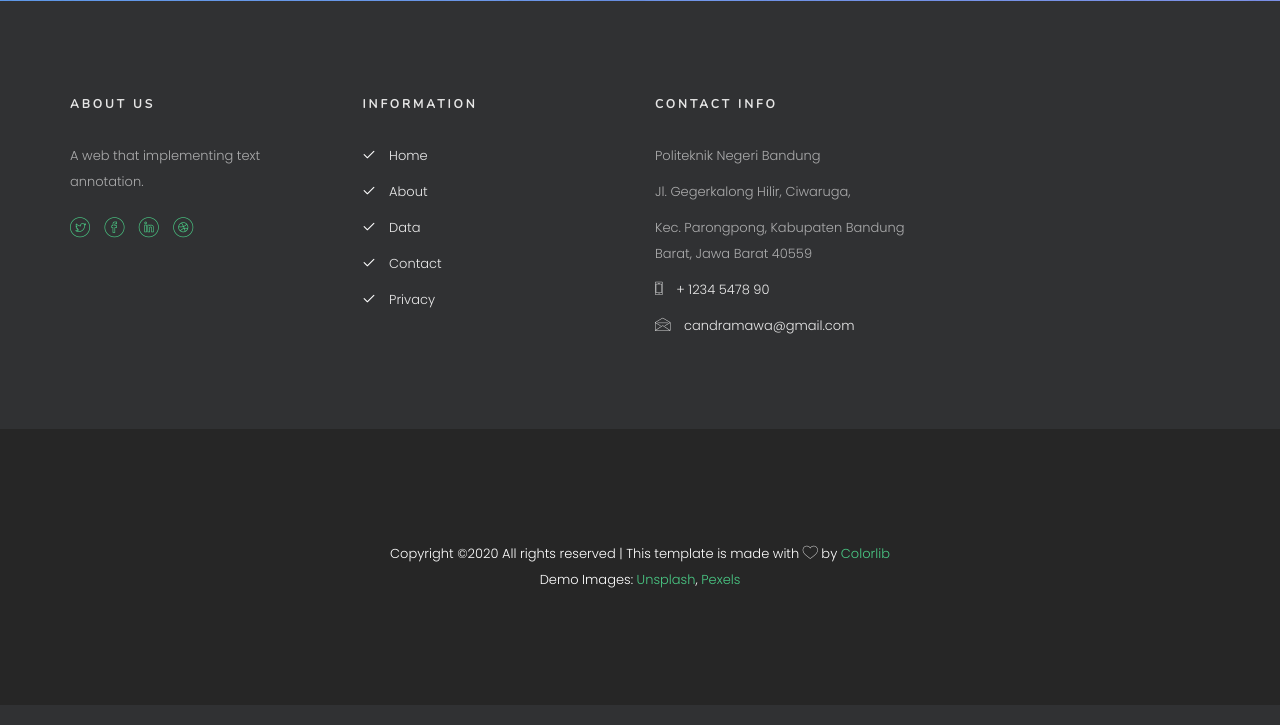
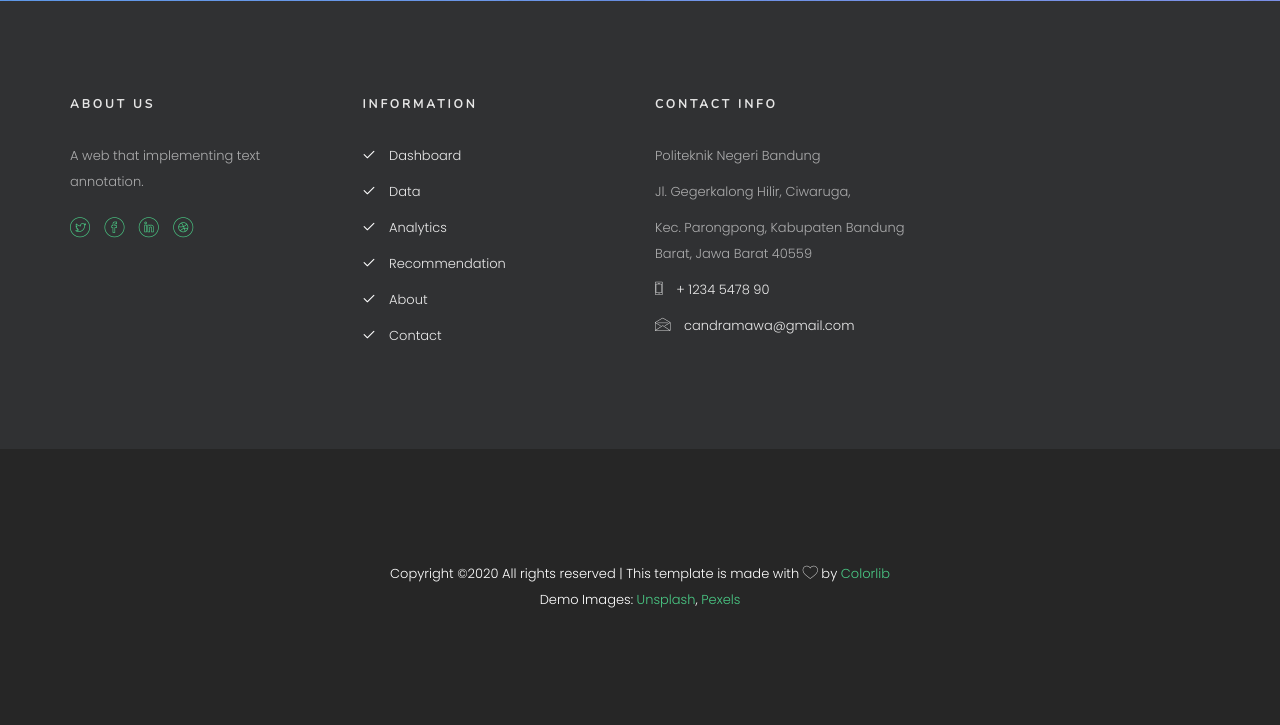
Before and after one commit to Candramawa/Anotation-Project, a PHP site: page /index.php in a window 1280 px wide. Shown: the part 699-1424 px from the top of the page. Run offline with PHP 8.4, Linux system fonts and the light colour scheme; some web fonts are replaced.

Commit message:
[Footer Menu sudah ngelink]

```diff
--- a/index.php
+++ b/index.php
@@ -89,7 +89,6 @@
 								<li><a href="index.php?page=analytics">Analytics</a></li>
 								<li><a href="index.php?page=recommendation">Recommendation</a></li>
 								<li><a href="index.php?page=about">About</a></li>
-
 								<li><a href="index.php?page=contact">Contact</a></li>
 							</ul>
 						</div>
@@ -323,11 +322,12 @@
 						<h4>Information</h4>
 						<p>
 							<ul class="colorlib-footer-links">
-								<li><a href="#"><i class="icon-check"></i> Home</a></li>
-								<li><a href="#"><i class="icon-check"></i> About</a></li>
-								<li><a href="#"><i class="icon-check"></i> Data</a></li>
-								<li><a href="#"><i class="icon-check"></i> Contact</a></li>
-								<li><a href="#"><i class="icon-check"></i> Privacy</a></li>
+								<li><a href="index.php"><i class="icon-check"></i> Dashboard</a></li>
+								<li><a href="index.php?page=data"><i class="icon-check"></i> Data</a></li>
+								<li><a href="index.php?page=analytics"><i class="icon-check"></i> Analytics</a></li>
+								<li><a href="index.php?page=recommendation"><i class="icon-check"></i> Recommendation</a></li>
+								<li><a href="index.php?page=about"><i class="icon-check"></i> About</a></li>
+								<li><a href="index.php?page=contact"><i class="icon-check"></i> Contact</a></li>
 							</ul>
 						</p>
 					</div>
```
